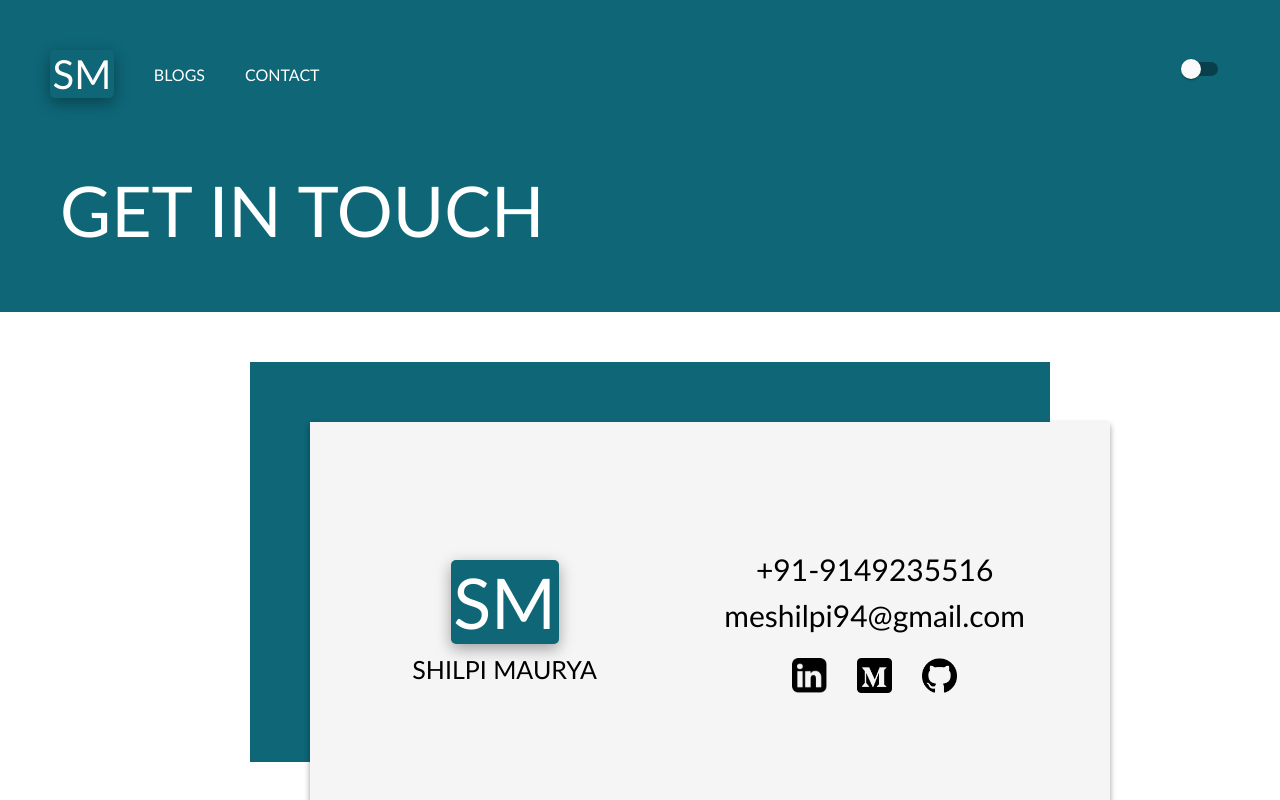
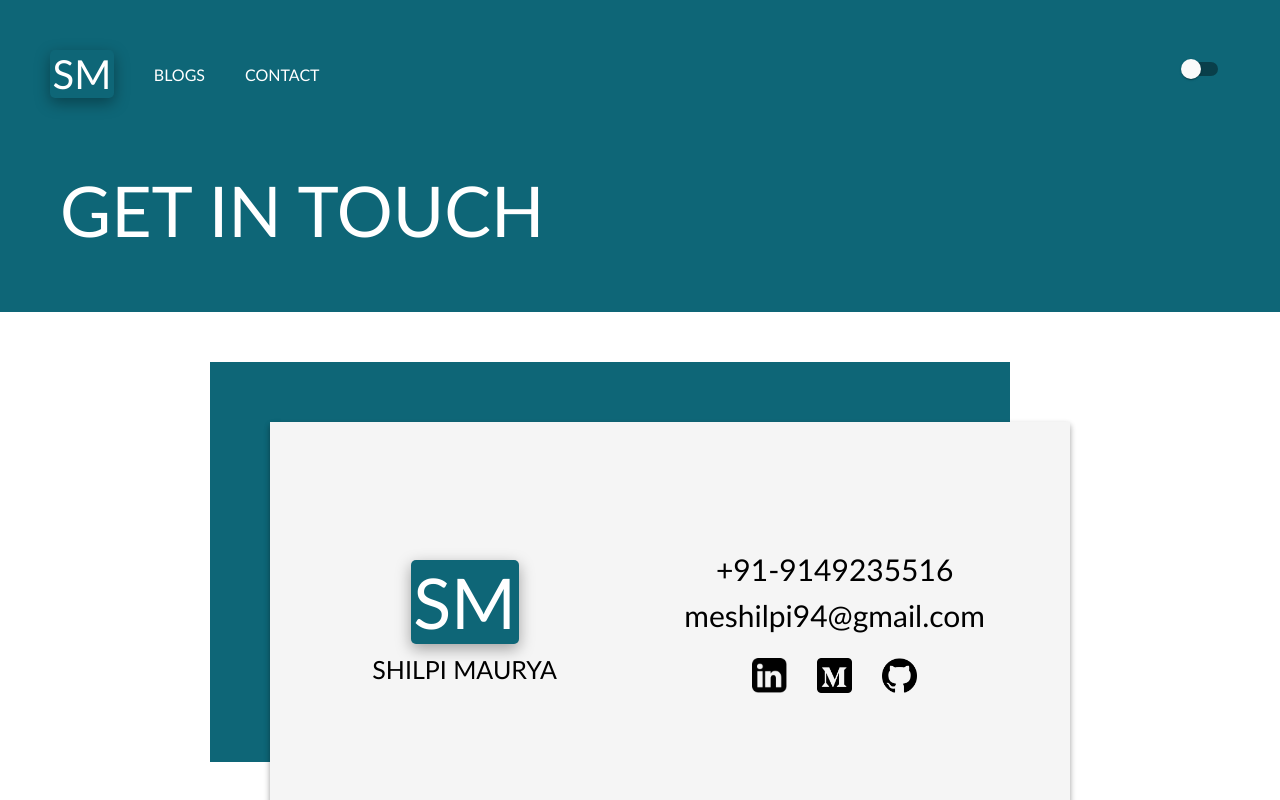
Before and after one commit to ShilpiMaurya/my-personal-website, a Next.js app: page /contact in a window 1280 px wide. Shown: the top 800 px of the page. Built offline with nearby package versions, Linux system fonts and the light colour scheme.

Commit message:
centered contact page

```diff
--- a/components/contactPage.tsx
+++ b/components/contactPage.tsx
@@ -23,40 +23,54 @@ const Title = styled.div`
 `;
 
 const Container = styled.div`
-  padding: 50px 0px 150px 20px;
-  position: relative;
+  padding: 50px 0px 150px 0px;
   display: flex;
   flex-direction: column;
-  align-items: center;
   background: ${props => props.theme.contactPageBg};
-  @media (max-width: 800px) {
-    padding: 50px 0px 150px 0px;
+`;
+
+const BoxContainer = styled.div`
+  display: flex;
+  flex-direction: row;
+  position: relative;
+  width: 860px;
+  height: 400px;
+  align-self: center;
+  @media (max-width: 970px) {
+    width: 645px;
+  }
+  @media (max-width: 750px) {
+    width: 540px;
+  }
+  @media (max-width: 650px) {
+    width: 340px;
+  }
+  @media (max-width: 450px) {
+    width: 240px;
+  }
+  @media (max-width: 360px) {
+    width: 210px;
   }
 `;
 
 const UnderDiv = styled.div`
-  position: relative;
+  position: absolute;
   background: ${props => props.theme.contactPageCard};
   height: 400px;
   width: 800px;
   @media (max-width: 970px) {
-    height: 400px;
     width: 600px;
   }
   @media (max-width: 750px) {
-    height: 400px;
     width: 500px;
   }
   @media (max-width: 650px) {
-    height: 400px;
     width: 300px;
   }
   @media (max-width: 450px) {
-    height: 400px;
     width: 200px;
   }
   @media (max-width: 360px) {
-    height: 400px;
     width: 180px;
   }
 `;
@@ -87,22 +101,18 @@ const OverDiv = styled.div`
     left: 45px;
   }
   @media (max-width: 750px) {
-    height: 400px;
     width: 500px;
     top: 40px;
     left: 40px;
   }
   @media (max-width: 650px) {
-    height: 400px;
     width: 300px;
     flex-direction: column;
   }
   @media (max-width: 450px) {
-    height: 400px;
     width: 200px;
   }
   @media (max-width: 360px) {
-    height: 400px;
     width: 180px;
     top: 30px;
     left: 30px;
@@ -225,7 +235,8 @@ const ContactPage = () => {
     <>
       <Title>GET IN TOUCH</Title>
       <Container>
-        <UnderDiv>
+        <BoxContainer>
+          <UnderDiv></UnderDiv>
           <OverDiv>
             <LogoDisplay>
               <LogoContainer>
@@ -282,7 +293,7 @@ const ContactPage = () => {
               </ContactInfo>
             </Content>
           </OverDiv>
-        </UnderDiv>
+        </BoxContainer>
       </Container>
     </>
   );
```
Also changed, not shown: components/cover.tsx (+7 -1 lines).
